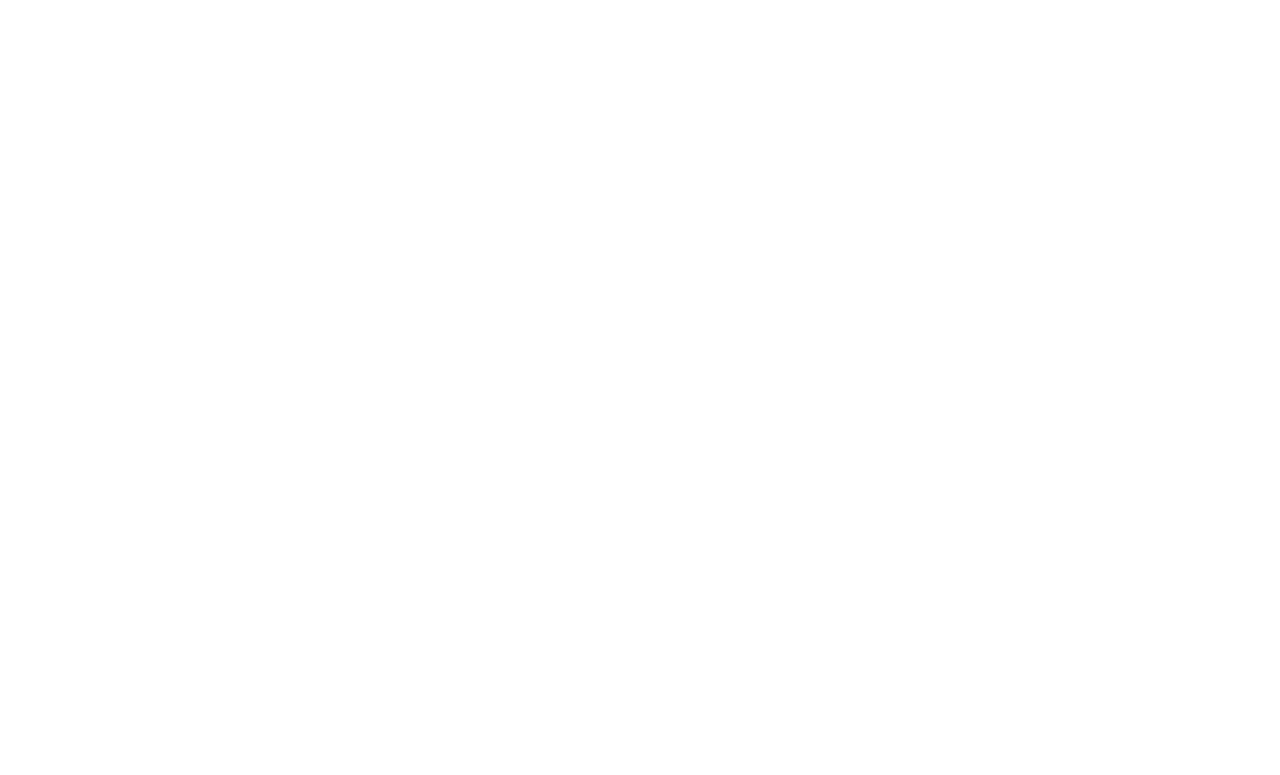
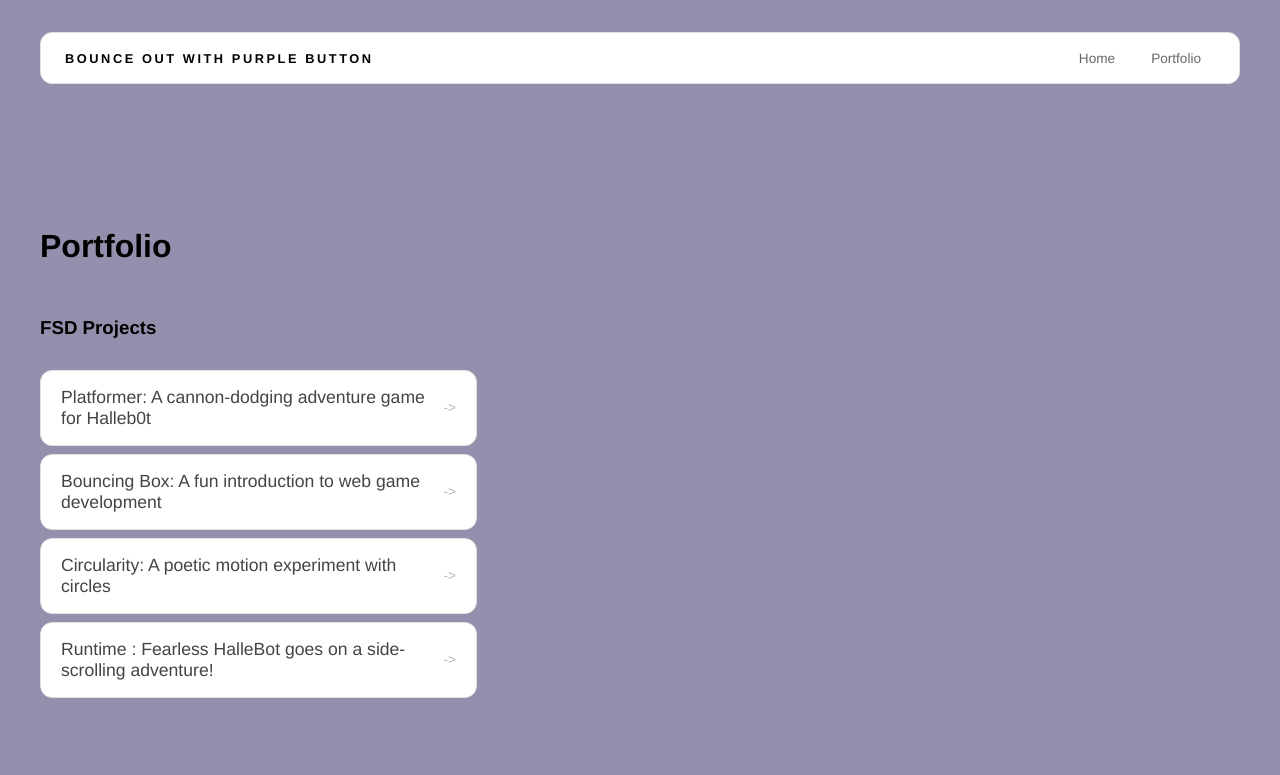
Before and after one commit to dontrellcrawford-collab/dontrellcrawford-collab.github.io, a plain HTML site: page portfolio.html in a window 1280 px wide. Drawn offline with Linux system fonts and the light colour scheme.

Commit message:
finished portfolio

```diff
--- a/portfolio.html
+++ b/portfolio.html
@@ -0,0 +1,50 @@
+<!DOCTYPE html>
+<html>
+  <head>
+    <head>
+      <title>bounce out with button
+      </title>
+      <link rel="stylesheet" href="style.css" />
+    </head>
+
+  </head>
+
+  <body>
+    <div id="all-contents">
+
+      <nav>
+        <h1>bounce out with purple button </h1>
+        <ul id="nav-ul">
+          <li class="nav-li">
+            <a href="index.html">Home</a>
+          </li>
+          <li class="nav-li">
+            <a href="portfolio.html">Portfolio</a>
+          </li>
+        </nav>
+
+
+
+        <main>
+          <div class="content">
+            <h1>Portfolio</h1>
+            <h3>FSD Projects</h3>
+            <ul id="portfolio">
+
+              <a href="fsd-projects/platformer/">Platformer: A cannon-dodging adventure game for Halleb0t</a>
+            </li>
+            <li>
+              <a href="fsd-projects/bouncing-box/">Bouncing Box: A fun introduction to web game development</a>
+            </li>
+            <li>
+              <a href="fsd-projects/circularity/">Circularity: A poetic motion experiment with circles</a>
+            </li>
+            <li>
+              <a href="fsd-projects/runtime/">Runtime : Fearless HalleBot goes on a side-scrolling adventure!</a>
+            </li>
+
+          </ul>
+  </div>
+</main>
+  </body>
+</html>
--- a/style.css
+++ b/style.css
@@ -53,3 +53,162 @@ h2 {
   letter-spacing: 0.15em;
   line-height: 1.4;
 }
+
+#interests {
+  margin-top: 32px;
+  width: 100%;
+}
+
+#interests h3 {
+  margin: 0 0 12px;
+  font-size: 0.75rem;
+  font-weight: 700;
+  text-transform: uppercase;
+  letter-spacing: 0.2em;
+  color: #aaa;
+}
+
+#interests ul {
+  list-style: none;
+  margin: 0;
+  padding: 0;
+  display: flex;
+  flex-wrap: wrap;
+  gap: 8px;
+}
+
+#interests li {
+  color: #555;
+  font-size: 1rem;
+  font-weight: 600;
+  padding: 10px 20px;
+  background: #fff;
+  border: 1px solid #ddd;
+  border-radius: 100px;
+  transition:
+    background 0.25s ease,
+    color 0.25s ease,
+    transform 0.25s ease;
+  cursor: default;
+}
+
+#interests li:hover {
+  background: #000;
+  color: #fff;
+  border-color: #000;
+  transform: translateY(-2px);
+}
+
+.sidebar-img {
+  width: 100%;
+  max-width: 760px;
+  aspect-ratio: 3 / 4;
+  object-fit: cover;
+  display: block;
+  border-radius: 24px;
+  box-shadow: 0 8px 30px rgba(0, 0, 0, 0.12);
+}
+
+
+
+.sidebar-img:hover {
+  filter: grayscale(0%);
+  transform: translateY(-4px);
+  box-shadow: 0 16px 40px rgba(0, 0, 0, 0.18);
+}
+nav {
+  display: flex;
+  justify-content: space-between;
+  align-items: center;
+  margin-bottom: 48px;
+  padding: 16px 24px;
+  background: #fff;
+  border: 1px solid #e0e0e0;
+  border-radius: 12px;
+}
+
+nav h1 {
+  margin: 0;
+  font-size: 0.8rem;
+  font-weight: 700;
+  text-transform: uppercase;
+  letter-spacing: 0.2em;
+  color: #000;
+}
+
+#nav-ul {
+  list-style: none;
+  display: flex;
+  gap: 8px;
+  margin: 0;
+  padding: 0;
+}
+
+.nav-li a {
+  color: #666;
+  text-decoration: none;
+  font-size: 0.85rem;
+  font-weight: 500;
+  padding: 6px 14px;
+  border-radius: 8px;
+  transition:
+    background 0.25s ease,
+    color 0.25s ease;
+}
+
+.nav-li a:hover {
+  background: #000;
+  color: #fff;
+}
+/* Portfolio styles */
+.content h1 {
+  color: black;
+}
+
+#portfolio {
+  list-style: none;
+  margin: 0;
+  padding: 0;
+  width: 100%;
+  display: flex;
+  flex-direction: column;
+  gap: 8px;
+}
+
+#portfolio li {
+  border-radius: 12px;
+  overflow: hidden;
+}
+
+#portfolio a {
+  display: flex;
+  justify-content: space-between;
+  align-items: center;
+  text-decoration: none;
+  color: #444;
+  padding: 16px 20px;
+  font-size: 1.1rem;
+  font-weight: 500;
+  background: #fff;
+  border: 1px solid #e0e0e0;
+  border-radius: 12px;
+  transition: background 0.25s ease, color 0.25s ease, transform 0.25s ease;
+}
+
+#portfolio a:hover {
+  background: #000;
+  color: #fff;
+  transform: translateX(4px);
+}
+
+#portfolio a::after {
+  content: "->";
+  font-size: 0.85rem;
+  opacity: 0.4;
+  transition: opacity 0.25s ease;
+  white-space: nowrap;
+}
+
+#portfolio a:hover::after {
+  opacity: 1;
+}
```
Also changed, not shown: index.html (+24 -1 lines).
